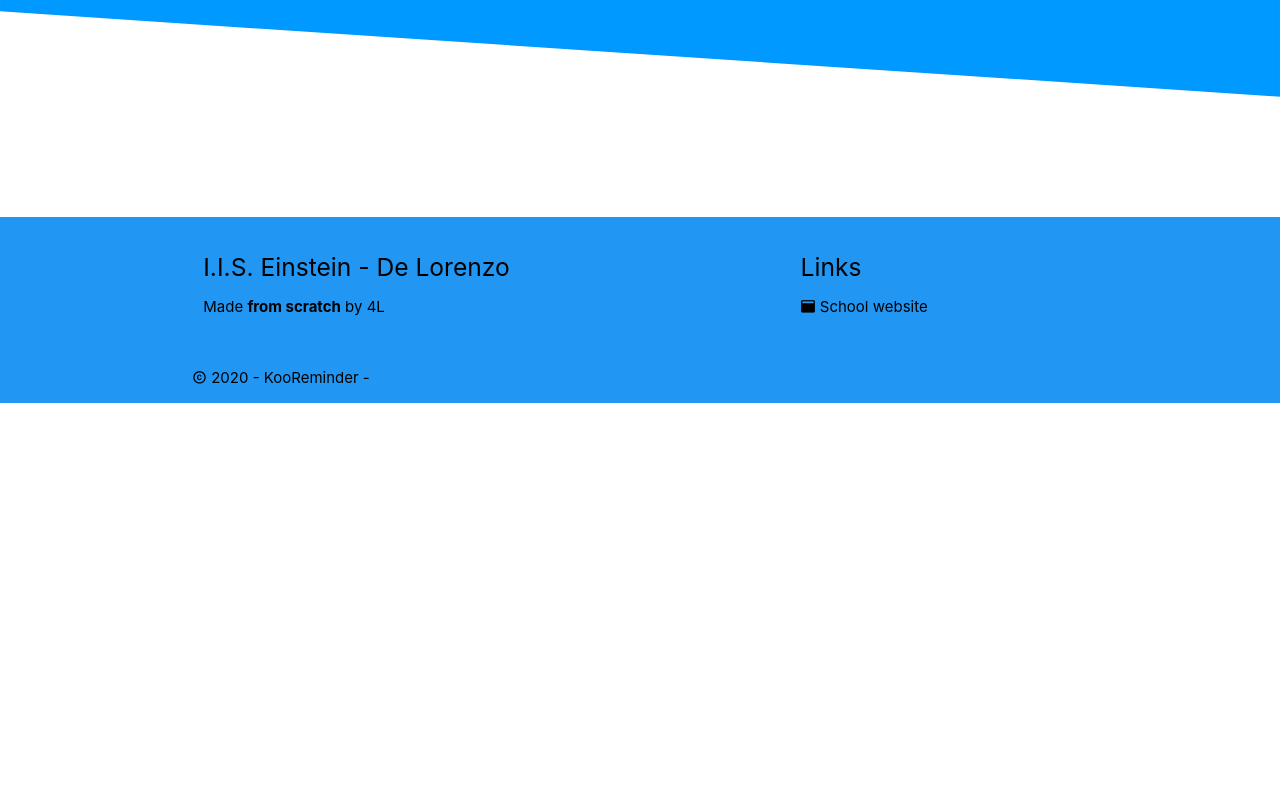
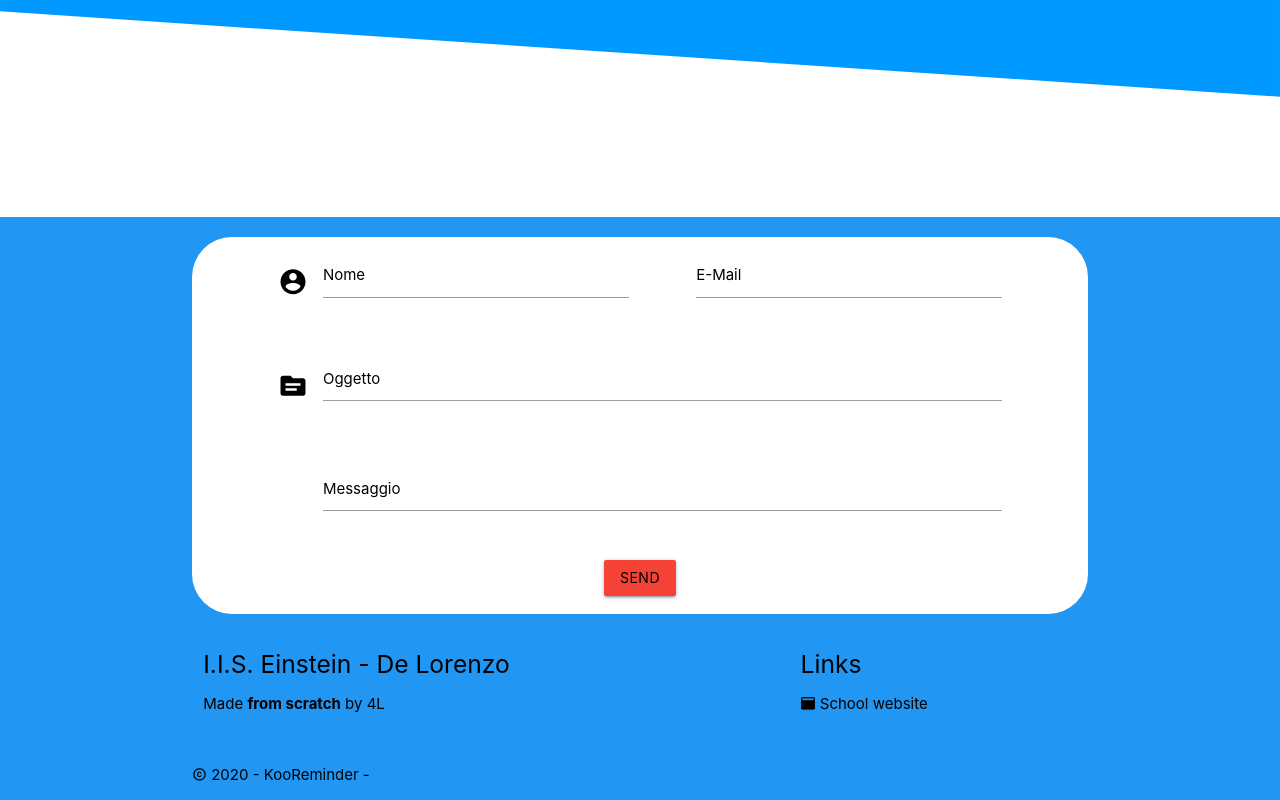
Before and after one commit to WAPEETY/e-commerce, a plain HTML site: page index.html in a window 1280 px wide. Shown: the part 1092-1892 px from the top of the page. Before the commit the page ends 1495 px from the top, so only its background shows below. Drawn offline with Linux system fonts and the light colour scheme.

Commit message:
Contact Form

```diff
--- a/css/style.css
+++ b/css/style.css
@@ -6,6 +6,10 @@
 
 .pTop{
   padding-top: 1%;
+}
+
+.pBottom{
+  padding-bottom: 2%;
 }
 .noMargin{
   margin: 0;
@@ -48,3 +52,45 @@ h1{
   h3{
     font-size: 3rem !important;
   }
+}
+
+/* label color */
+ .input-field label {
+   color: #000 !important;
+ }
+
+ /* label focus color */
+ .input-field input[type=text]:focus + label {
+   color: #000 !important;
+ }
+ /* label underline focus color */
+ .input-field input[type=text]:focus {
+   border-bottom: 1px solid #000 !important;
+   box-shadow: 0 1px 0 0 #000 !important;
+ }
+
+ /* icon prefix focus color */
+ .input-field .prefix.active {
+   color: #000 !important;
+ }
+
+ /* label focus color */
+ .input-field input[type=email]:focus + label {
+   color: #000 !important;
+ }
+
+ /* label underline focus color */
+ .input-field input[type=email]:focus {
+   border-bottom: 1px solid #000 !important;
+   box-shadow: 0 1px 0 0 #000 !important;
+ }
+
+ /* label underline focus color */
+ .materialize-textarea:focus {
+   border-bottom: 1px solid #000 !important;
+   box-shadow: 0 1px 0 0 #000 !important;
+ }
+
+.rounded{
+  border-radius: 40px;
+}
--- a/index.html
+++ b/index.html
@@ -30,15 +30,15 @@
        <li><a href="cart.html" class="Comfortaa black-text hoverable"><i class="right mdi mdi-cart"></i>Cart</a></li>
        <li><a href="#ourSchool" class="Comfortaa black-text hoverable"><i class="right mdi mdi-school"></i>Our school</a></li>
        <li><a href="docs.html" class="Comfortaa black-text hoverable"><i class="right mdi mdi-information"></i>Device documentation</a></li>
-         <li><a href="#about" class="Comfortaa black-text hoverable"><i class="right mdi mdi-comment-account " ></i>Contact us</a></li>
+         <li><a href="#contactForm" class="Comfortaa black-text hoverable"><i class="right mdi mdi-comment-account " ></i>Contact us</a></li>
    </div>
  </nav>
 
  <ul class="sidenav" id="mobile-demo">
    <li><a href="cart.html" class="Comfortaa black-text hoverable"><i class="right mdi mdi-cart"></i>Cart</a></li>
-   <li><a href="https://www.itigeopz.edu.it" class="Comfortaa black-text hoverable"><i class="right mdi mdi-school"></i>Our school</a></li>
-   <li><a href="device_documentation.html" class="Comfortaa black-text hoverable"><i class="right mdi mdi-information"></i>Device documentation</a></li>
-     <li><a href="#about" class="Comfortaa black-text hoverable"><i class="right mdi mdi-comment-account " ></i>Contact us</a></li>
+   <li><a href="#ourSchool" class="Comfortaa black-text hoverable"><i class="right mdi mdi-school"></i>Our school</a></li>
+   <li><a href="docs.html" class="Comfortaa black-text hoverable"><i class="right mdi mdi-information"></i>Device documentation</a></li>
+     <li><a href="#contactForm" class="Comfortaa black-text hoverable"><i class="right mdi mdi-comment-account " ></i>Contact us</a></li>
  </ul>
  <!--main image-->
 <div class="pTop row">
@@ -85,6 +85,37 @@
 
  <footer class="page-footer blue">
          <div class="container">
+           <form id="contactForm" class="rounded hoverable black-text white" action="https://formspree.io/mlejbjpa" method="POST">
+        <div class="row">
+          <div class="input-field col s12 m5 offset-m1">
+            <i class="mdi mdi-account-circle prefix"></i>
+            <input id="name" type="text" name="name" required="required" class="validate">
+            <label for="name">Nome</label>
+          </div>
+          <div class="input-field col s12 m5">
+            <i class="mdi mdi-contact-mail prefix"></i>
+            <input id="mail" type="email" name="_replyto" required="required" class="validate">
+            <label for="mail">E-Mail</label>
+          </div>
+        </div>
+        <div class="row">
+          <div class="input-field col s12 m10 offset-m1">
+            <i class="mdi mdi-folder-text prefix"></i>
+            <textarea id="oggetto" name="Subject" data-length="64" required="" class="materialize-textarea"></textarea>
+            <label for="oggetto">Oggetto</label>
+          </div>
+        </div>
+        <div class="row">
+          <div class="input-field col s12 m10 offset-m1">
+            <i class="mdi mdi-text-subject prefix"></i>
+            <textarea id="messaggio" name="message" required="" class="materialize-textarea"></textarea>
+            <label for="messaggio">Messaggio</label>
+          </div>
+        </div>
+        <div class="center row pBottom">
+          <input class="btn red black-text" type="submit" value="Send">
+        </div>
+      </form>
            <div class="row">
              <div class="col l6 s12">
                <h5 class="black-text">I.I.S. Einstein - De Lorenzo</h5>
```
